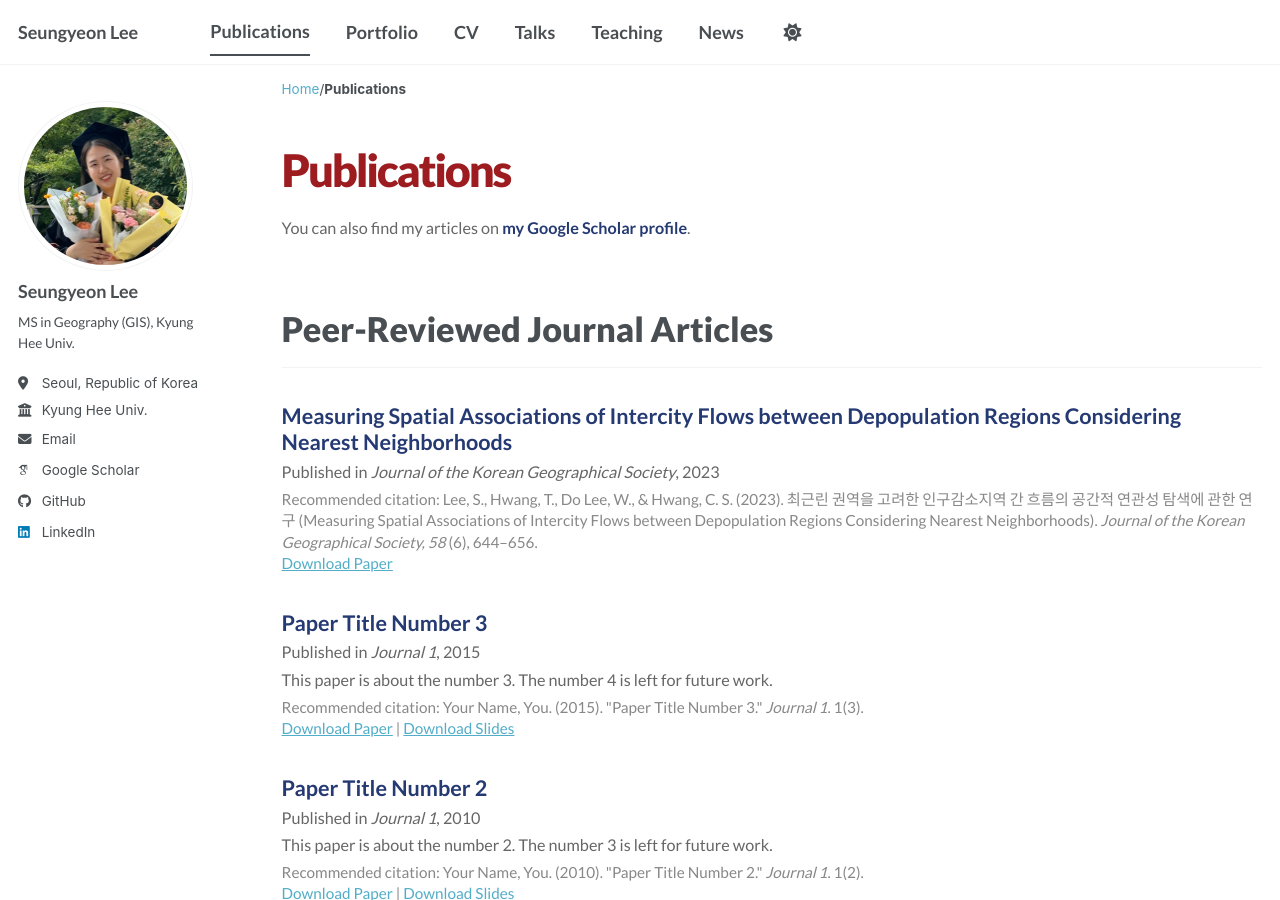
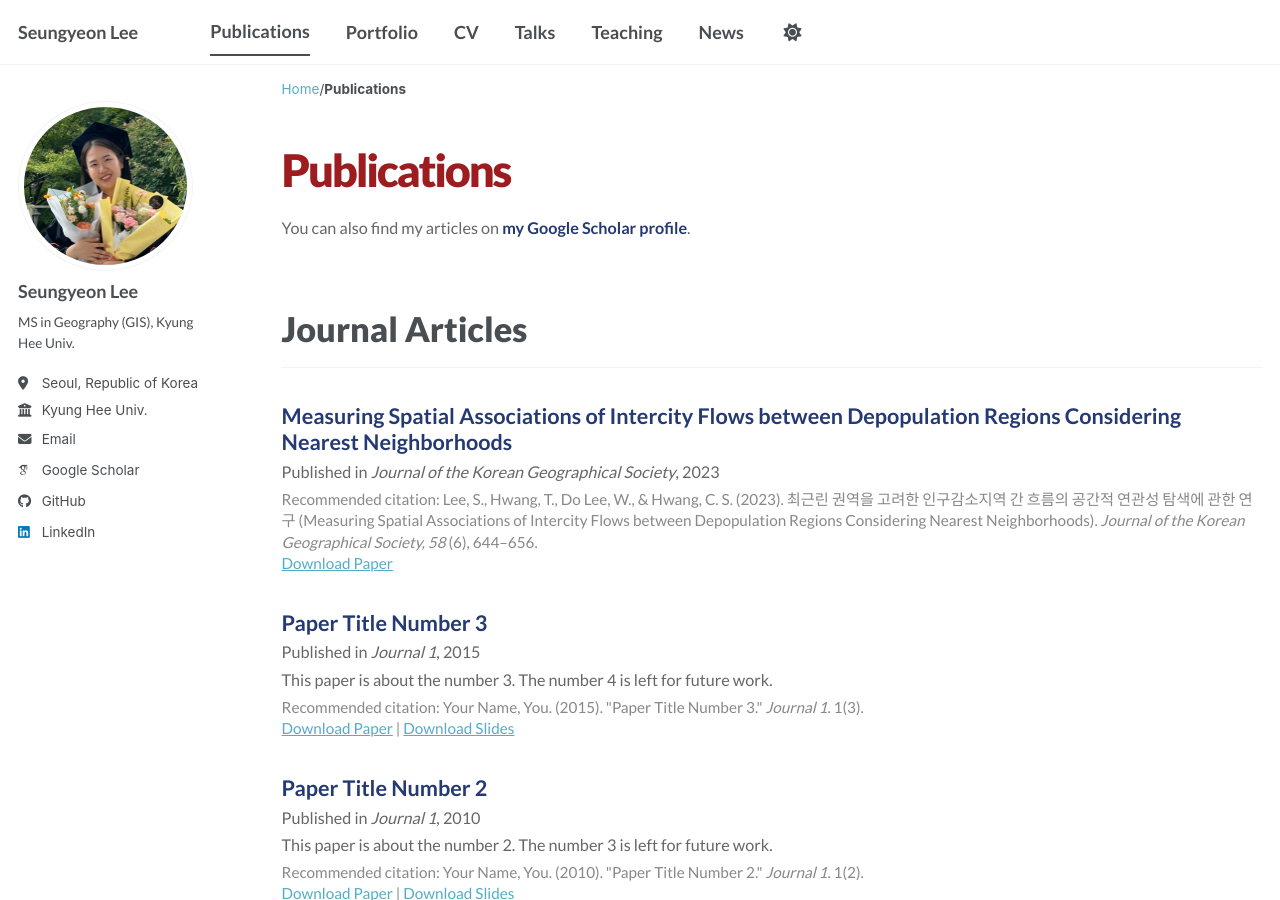
Before and after one commit to seungyeon677/seungyeon677.github.io, a Jekyll site: the page built from _pages/publications.html, in a window 1280 px wide and 900 px high. Built offline with Jekyll 4.4.1, drawn with Linux system fonts in a browser that asks for light colours; some web fonts are replaced; a script bundle is joined from its source files by our own code; library files that are not in the unit come from our copies.

Commit message:
Update _config.yml

```diff
--- a/_config.yml
+++ b/_config.yml
@@ -85,7 +85,7 @@ author:
 # Publication Category - The following the list of publication categories and their headings
 publication_category:
   manuscripts:
-    title: 'Peer-Reviewed Journal Articles' # 'Journal Articles'보다 더 전문적이고 신뢰감을 줍니다.
+    title: 'Journal Articles' # 'Journal Articles'보다 더 전문적이고 신뢰감을 줍니다.
   conferences:
     title: 'Conference Presentations' # 'Papers'보다 구두 발표나 포스터 발표를 모두 아우르는 넓은 표현입니다.
   books:
```
